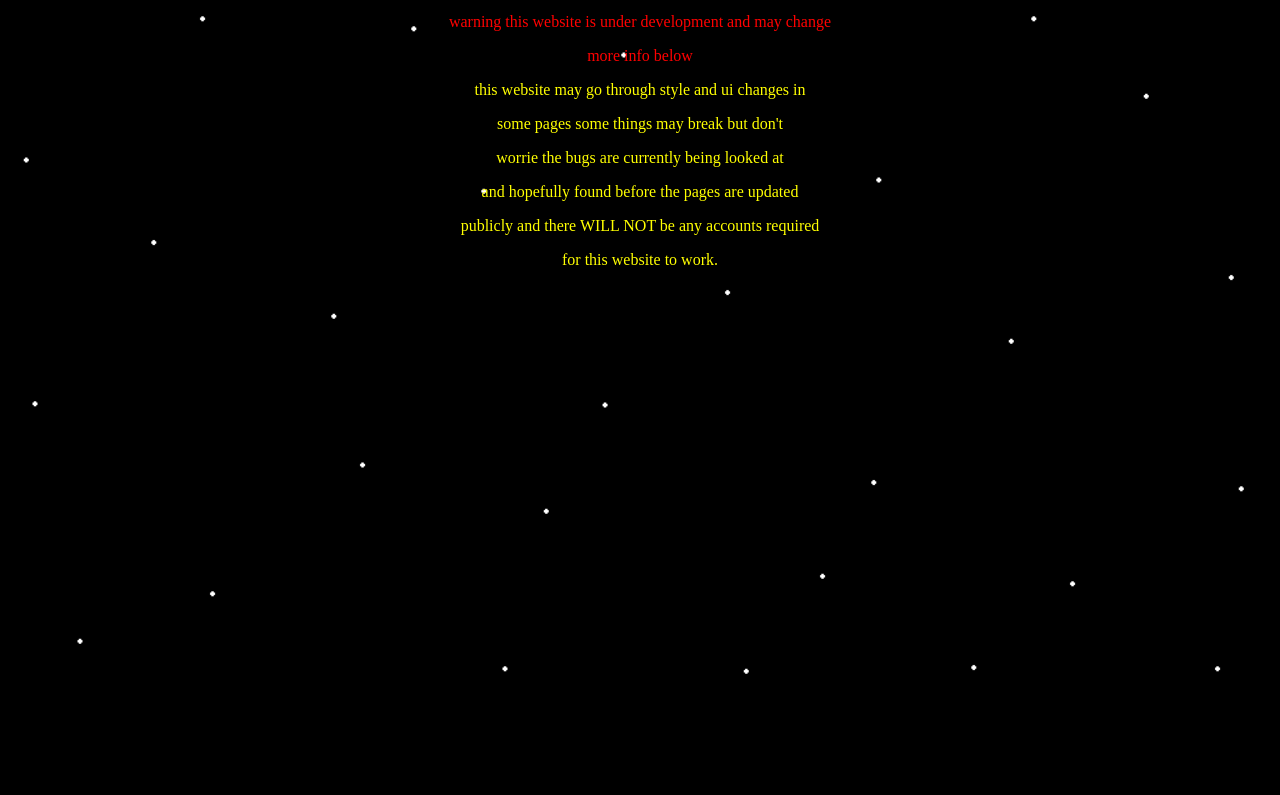
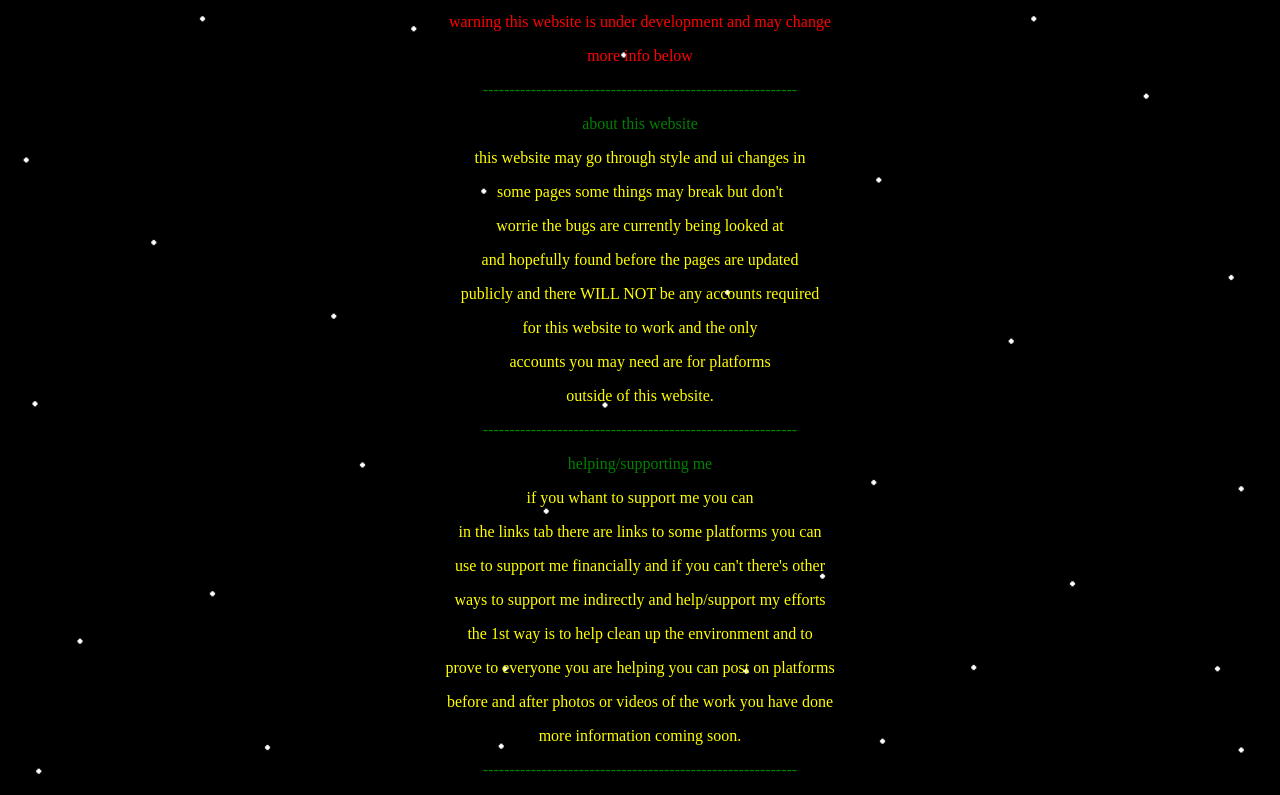
Before and after one commit to ramssey9749/tronsfamily-info, a plain HTML site: page index.html in a window 1280 px wide. Shown: the part 95-890 px from the top of the page. Before the commit the page ends 800 px from the top, so only its background shows below. Drawn offline with Linux system fonts and the light colour scheme.

Commit message:
Add files via upload

```diff
--- a/index.html
+++ b/index.html
@@ -59,7 +59,7 @@ body {
 .headerr {display: flex; gap: 102px; justify-content: center;}
 .horizontal_layout {display: flex; gap: 6px;}
 .lt {color: #ffff00;}
-.pt {color: green;}
+.pt {text-align: center; color: green;}
 .hb {width: 50px; height: 50px;}
 .motto {text-align: center; color: yellow;}
 .a_warning {text-align: center; color: red;}
@@ -95,12 +95,38 @@ body {
 <div class="a_warning"><p>warning this website is under development and may change</p></div>
 <div class="a_warning"><p>more info below</p></div>
 
+<div class="pt"><p>-----------------------------------------------------------</p></div>
+<div class="pt"><p>about this website</p></div>
+
 <div class="main_text"><p>this website may go through style and ui changes in</p></div>
 <div class="main_text"><p>some pages some things may break but don't</p></div>
 <div class="main_text"><p>worrie the bugs are currently being looked at</p></div>
 <div class="main_text"><p>and hopefully found before the pages are updated</p></div>
 <div class="main_text"><p>publicly and there WILL NOT be any accounts required</p></div>
-<div class="main_text"><p>for this website to work.</p></div>
+<div class="main_text"><p>for this website to work and the only</p></div>
+<div class="main_text"><p>accounts you may need are for platforms</p></div>
+<div class="main_text"><p>outside of this website.</p></div>
+
+<div class="pt"><p>-----------------------------------------------------------</p></div>
+<div class="pt"><p>helping/supporting me</p></div>
+
+<div class="main_text"><p>if you whant to support me you can</p></div>
+<div class="main_text"><p>in the links tab there are links to some platforms you can</p></div>
+<div class="main_text"><p>use to support me financially and if you can't there's other</p></div>
+<div class="main_text"><p>ways to support me indirectly and help/support my efforts</p></div>
+<div class="main_text"><p>the 1st way is to help clean up the environment and to</p></div>
+<div class="main_text"><p>prove to everyone you are helping you can post on platforms</p></div>
+<div class="main_text"><p>before and after photos or videos of the work you have done</p></div>
+<div class="main_text"><p>more information coming soon.</p></div>
+
+<div class="pt"><p>-----------------------------------------------------------</p></div>
+<div class="pt"><p></p></div>
+
+<div class="main_text"><p></p></div>
+<div class="main_text"><p></p></div>
+<div class="main_text"><p></p></div>
+<div class="main_text"><p></p></div>
+<div class="main_text"><p></p></div>
 <div class="main_text"><p></p></div>
 <div class="main_text"><p></p></div>
 
```
